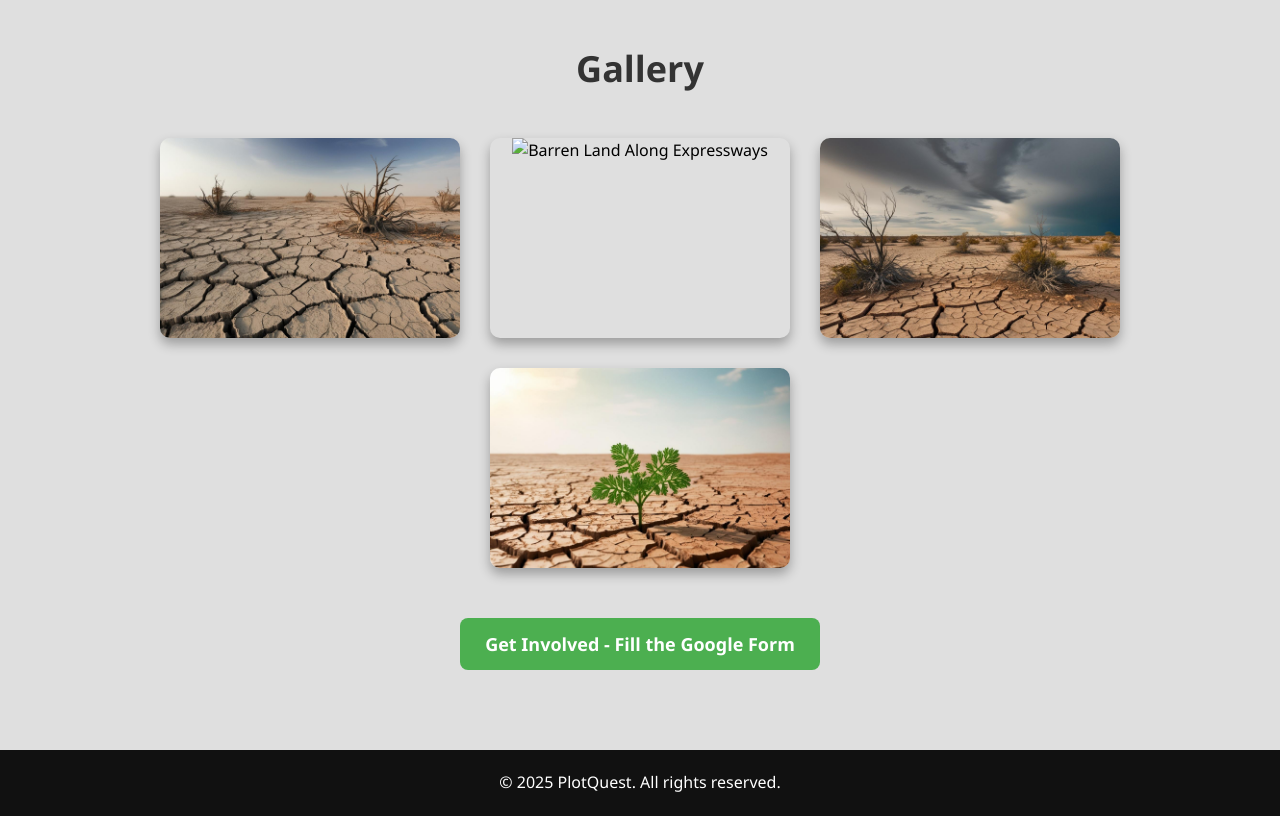
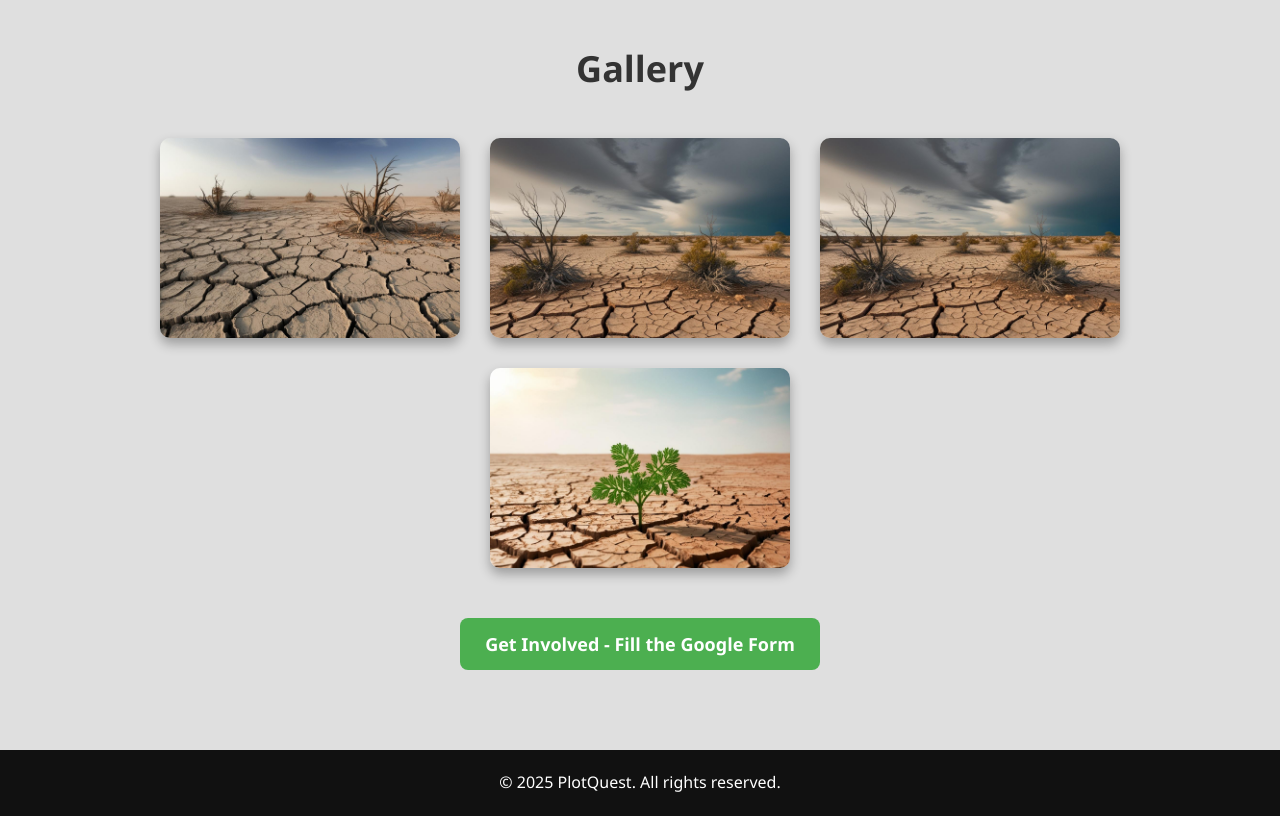
Before and after one commit to Atharvcoolkarni/plotquest, a plain HTML site: page index.html in a window 1280 px wide. Shown: the part 840-1656 px from the top of the page. Drawn offline with Linux system fonts and the light colour scheme; files whose address does not match are found by name.

Commit message:
Update index.html

```diff
--- a/index.html
+++ b/index.html
@@ -37,7 +37,7 @@
           <div class="flip-card">
             <div class="flip-card-inner">
               <div class="flip-card-front">
-                <img src="Media/barren_land10.jpg" alt="Barren Land Along Expressways">
+                <img src="https://github.com/Atharvcoolkarni/plotquest/blob/main/barren%20_land8.jpg" alt="Barren Land Along Expressways">
               </div>
               <div class="flip-card-back">
                 <p>Land along expressways, usually ignored, can be transformed into logistic hubs, warehouses, or smart parking areas, enhancing connectivity and local employment opportunities.</p>
```
